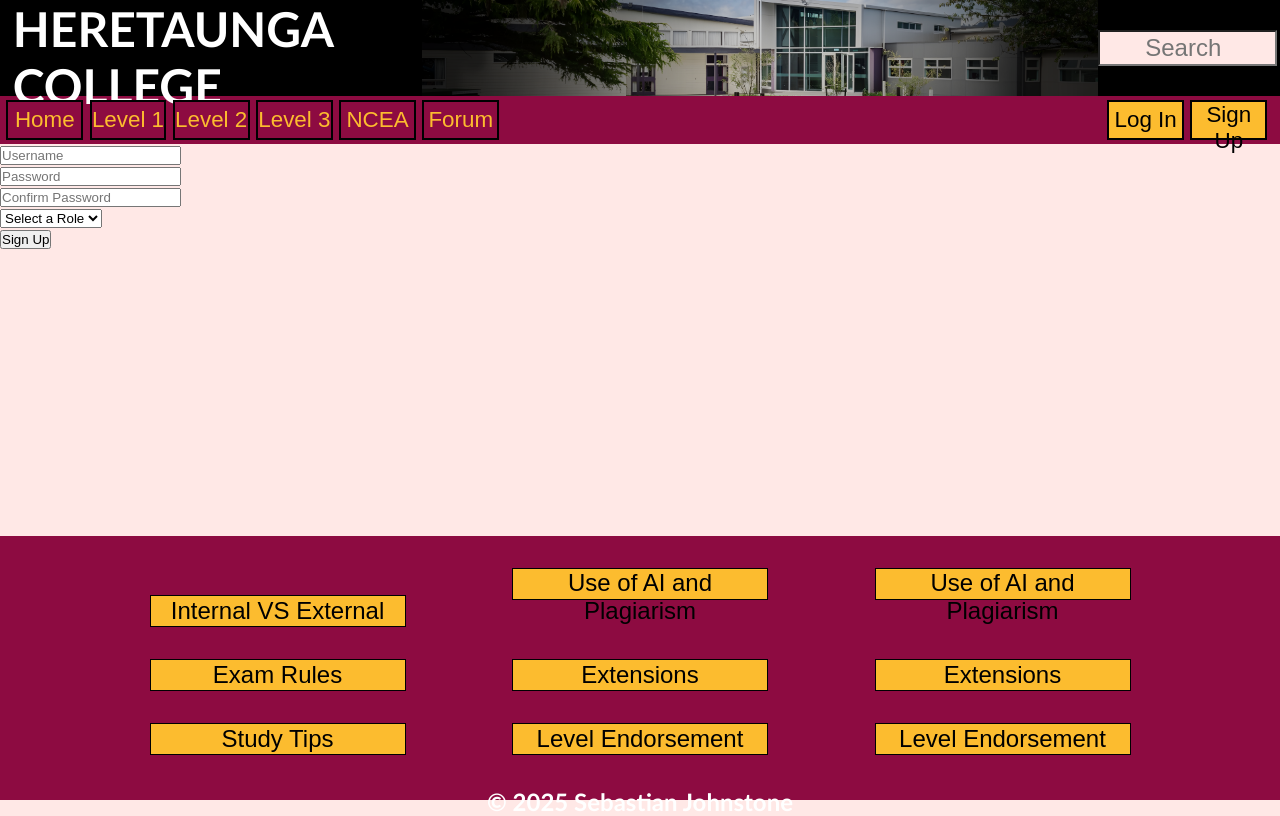
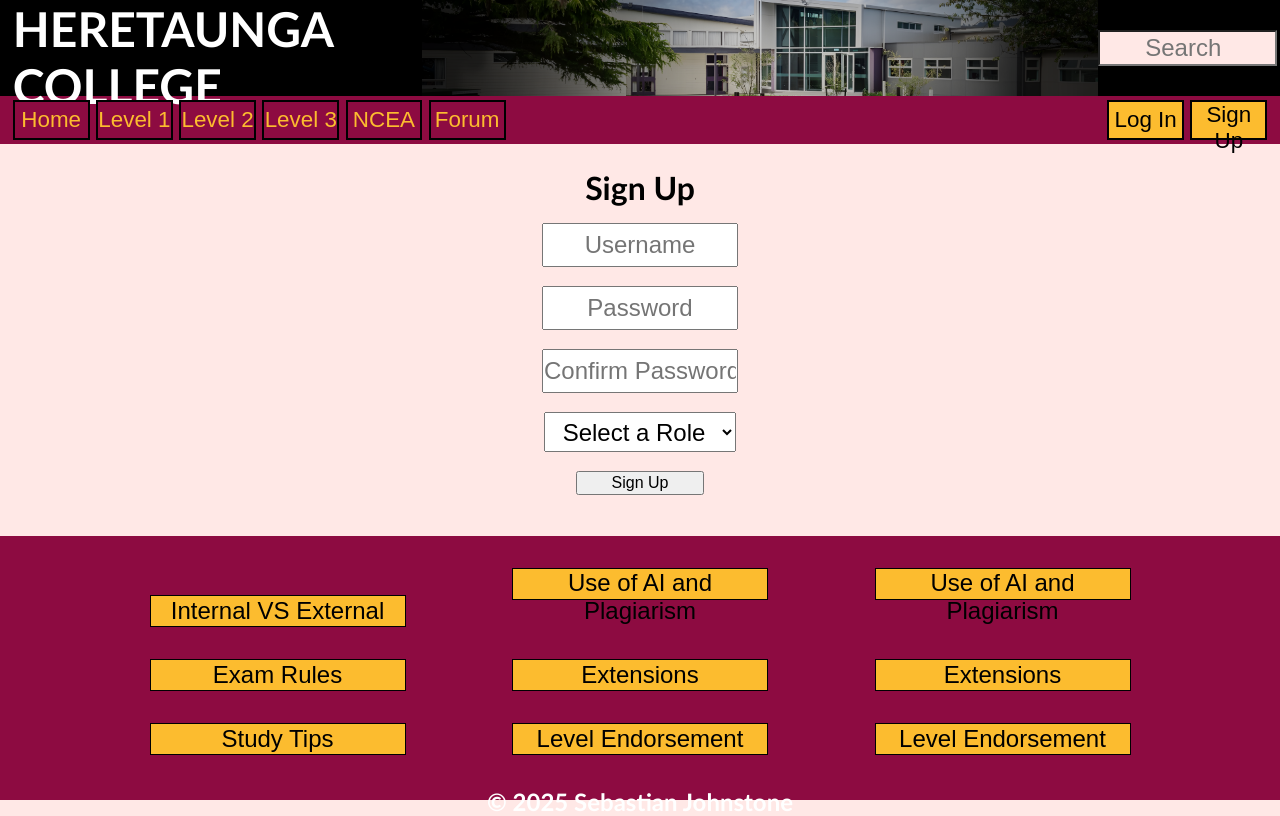
Before and after one commit to OfficialJavaScript/NCEA-Forum, a Flask app: page /signup in a window 1280 px wide. Run offline with Flask 3, Linux system fonts and the light colour scheme.

Commit message:
Add files via upload

```diff
--- a/main.py
+++ b/main.py
@@ -1,5 +1,5 @@
 # Developed by Seb
-from flask import Flask, render_template, request, redirect
+from flask import Flask, render_template, request, redirect, session
 import flask_login, argon2, usermanagement
 from flask_login import current_user
 from post_management import *
@@ -28,26 +28,43 @@ def load_user(user_id):
 
 @app.route('/')
 def index():
+    session['password_error'] = False
+    session['already_exists'] = False
     return render_template("index.html")
 
 @app.route("/login", methods=['GET', 'POST'])
 def login():
     if request.method == "POST":
         username = request.form.get("username")
+        print("username: ", username)
         uid = usermanagement.exists(username)
+        print("uid function: ", uid)
         if uid == None:
+            session['password_error'] = True
             return redirect('/login')
         try:
             authentication = password_hasher.verify(usermanagement.hash(uid), request.form.get("password"))
+            print('authentication', authentication)
         except argon2.exceptions.VerifyMismatchError:
+            session['password_error'] = True
             return redirect('/login')
+        print("passed authentication, disabling password error")
+        session['password_error'] = False
+        print("passed, loading user")
         user = load_user(uid)
+        print("try to print user below:")
+        print(user)
         flask_login.login_user(user)
+        print("allegedly logged in, about to return /")
         return redirect('/')
     else:
         if current_user.is_authenticated == True:
             return redirect('/')
-        return render_template("login.html")
+        if 'password_error' in session:
+            if session['password_error'] == True:
+                session['password_error'] = False
+                return render_template("login.html", password_error=True)
+        return render_template("login.html", password_error=False)
 
 @app.route("/signup", methods=['GET', 'POST'])
 def signup():
@@ -55,13 +72,16 @@ def signup():
         username = request.form.get("username")
         exists = usermanagement.exists(username)
         if exists:
+            session['already_exists'] = True
             return redirect("/signup")
-        authentication = password_hasher.verify(password_hasher.hash(request.form.get('confirm-password')), request.form.get('password'))
-        if not authentication:
+        try:
+            password_hasher.verify(password_hasher.hash(request.form.get('confirm-password')), request.form.get('password'))
+        except argon2.exceptions.VerifyMismatchError:
+            session['password_error'] = True
             return redirect("/signup")
         user = {
             "USERNAME": username,
-            "ID": usermanagement.create_user_id(),
+            "ID": str(usermanagement.create_user_id()),
             "PASSWORD": password_hasher.hash(request.form.get("password")),
             "ROLE": request.form.get("role"),
             "PROFILE": [False, ""]
@@ -69,7 +89,16 @@ def signup():
         usermanagement.add_to_database(user)
         return redirect('/')
     else:
-        return render_template("signup.html")
+        if 'already_exists' in session:
+            if session['already_exists'] == True:
+                session['already_exists'] = False
+                session['password_error'] = False
+                return render_template("signup.html", already_exists=True, password_error=True)
+        if 'password_error' in session:
+            if session['password_error'] == True:
+                session['password_error'] = False
+                return render_template("signup.html", already_exists=False, password_error=True)
+        return render_template("signup.html", already_exists=False, password_error=False)
 
 @app.route("/logout")
 def logout():
--- /dev/null
+++ b/static/scripts/main.js
@@ -0,0 +1,35 @@
+function home() {
+    location.href = "/";
+}
+
+function lone() {
+    location.href = "/levelone"
+}
+
+function ltwo() {
+    location.href = "/leveltwo"
+}
+
+function lthree() {
+    location.href  = "/levelthree"
+}
+
+function forum() {
+    location.href = "/forum"
+}
+
+function login() {
+    location.href = "/login"
+}
+
+function signup() {
+    location.href = "/signup"
+}
+
+function logout() {
+    location.href = "/logout"
+}
+
+function search() {
+    location.href = "/search"
+}
--- a/static/style/accounts.css
+++ b/static/style/accounts.css
@@ -7,7 +7,7 @@
 }
 
 .account_input {
-    width: 12vw;
+    width: 15vw;
     height: 5vh;
     margin-left: auto;
     margin-right: auto;
@@ -16,7 +16,7 @@
 }
 
 .account_submit {
-    width: 7vw;
+    width: 10vw;
     height: 3vh;
     margin-left: auto;
     margin-right: auto;
@@ -28,3 +28,7 @@
     text-align: center;
     font-size: 2em;
 }
+
+.container_mod {
+    margin-bottom: 1%;
+}
--- a/static/style/main.css
+++ b/static/style/main.css
@@ -85,11 +85,20 @@ body {
     color: #FCBC2F;
 }
 
+.nav_home {
+    margin-left: 1vw;
+}
+
 .nav_login {
     margin-left: auto;
 }
 
 .nav_signup {
+    margin-right: 1vw;
+}
+
+.nav_logout {
+    margin-left: auto;
     margin-right: 1vw;
 }
 
@@ -230,3 +239,9 @@ footer {
     margin-right: auto;
     margin-top: 4vh;
 }
+
+.error {
+    margin-top: 2vh;
+    color: red;
+    text-align: center;
+}
--- a/templates/forum_example.html
+++ b/templates/forum_example.html
@@ -3,6 +3,7 @@
     <head>
         <title>NCEA Blog</title>
         <link rel="stylesheet" href="{{ url_for('static', filename='style/main.css') }}">
+        <script src="{{ url_for('static', filename='scripts/main.js') }}"></script>
     </head>
     <body>
         {% include 'includes/header.html' %}
--- a/templates/includes/header.html
+++ b/templates/includes/header.html
@@ -8,14 +8,18 @@
             </form>
         </div>
         <div class="nav_bar">
-            <button class="nav_buttons">Home</button>
-            <button class="nav_buttons">Level 1</button>
-            <button class="nav_buttons">Level 2</button>
-            <button class="nav_buttons">Level 3</button>
-            <button class="nav_buttons">NCEA</button>
-            <button class="nav_buttons">Forum</button>
-            <button class="nav_buttons nav_account nav_login">Log In</button>
-            <button class="nav_buttons nav_account nav_signup">Sign Up</button>
+            <button class="nav_buttons nav_home" onclick="home()">Home</button>
+            <button class="nav_buttons" onclick="lone()">Level 1</button>
+            <button class="nav_buttons" onclick="ltwo()">Level 2</button>
+            <button class="nav_buttons" onclick="lthree()">Level 3</button>
+            <button class="nav_buttons" onclick="ncea()">NCEA</button>
+            <button class="nav_buttons" onclick="forum()">Forum</button>
+            {% if current_user.is_authenticated %}
+                <button class="nav_buttons nav_account nav_logout" onclick="logout()">Log Out</button>
+            {% else %}
+                <button class="nav_buttons nav_account nav_login" onclick="login()">Log In</button>
+                <button class="nav_buttons nav_account nav_signup" onclick="signup()">Sign Up</button>
+            {% endif %}
         </div>
     </div>
 </header>
--- a/templates/login.html
+++ b/templates/login.html
@@ -2,8 +2,9 @@
 <html>
     <head>
         <title>NCEA Forum | Log In</title>
+        <link rel="stylesheet" href="{{ url_for('static', filename='style/accounts.css') }}">
         <link rel="stylesheet" href="{{ url_for('static', filename='style/main.css') }}">
-        <link rel="stylesheet" href="{{ url_for('static', filename='style/accounts.css') }}">
+        <script src="{{ url_for('static', filename='scripts/main.js') }}"></script>
     </head>
     <body>
         {% include 'includes/header.html' %}
@@ -16,6 +17,9 @@
                 <br>
                 <input class="account_submit" type="submit" value="Log In">
             </form>
+            {% if password_error %}
+                <h3 class="error">Username or Password was incorrect.</h3>
+            {% endif %}
         </div>
         {% include 'includes/footer.html' %}
     </body>
--- a/templates/signup.html
+++ b/templates/signup.html
@@ -4,17 +4,20 @@
         <title>NCEA Forum | Sign Up</title>
         <link rel="stylesheet" href="{{ url_for('static', filename='style/main.css') }}">
         <link rel="stylesheet" href="{{ url_for('static', filename='style/accounts.css') }}">
+        <script src="{{ url_for('static', filename='scripts/main.js') }}"></script>
     </head>
     <body>
         {% include 'includes/header.html' %}
-        <form method="post" action="/signup">
-            <input type="text" name="username" placeholder="Username" required>
+        <div class="container {% if already_exists or password_error %} container_mod {% endif %}">
+            <h2 class="account_header">Sign Up</h2>
+            <form method="post" action="/signup" class="account_form">
+                <input type="text" name="username" placeholder="Username" class="account_input" required>
                 <br>
-            <input type="password" name="password" placeholder="Password" required>
+                <input type="password" name="password" placeholder="Password" class="account_input" required>
                 <br>
-            <input type="password" name="confirm-password" placeholder="Confirm Password" required>
+                <input type="password" name="confirm-password" placeholder="Confirm Password" class="account_input" required>
                 <br>
-            <select required>
+                <select class="account_input" required>
                     <option disabled selected>Select a Role</option>
                     <option>Level 1</option>
                     <option>Level 2</option>
@@ -23,8 +26,14 @@
                     <option>Educator</option>
                 </select>
                 <br>
-            <input type="submit" value="Sign Up">
+                <input class="account_submit" type="submit" value="Sign Up">
+                {% if already_exists %}
+                    <h3 class="error">The Email and/or Username already exists.</h3>
+                {% elif password_error %}
+                    <h3 class="error">Passwords do not match.</h3>
+                {% endif %}
             </form>
+        </div>
         {% include 'includes/footer.html' %}
     </body>
 </html>
--- a/usermanagement.py
+++ b/usermanagement.py
@@ -28,6 +28,7 @@ def hash(uid):
         data = json.load(database)
         for account in data["USERS"]:
             print(account)
+            print('yes')
             if account["ID"] == uid:
                 return account["PASSWORD"]
         else:
```
Also changed, not shown: database.json (+7 -7 lines), templates/index.html (+4 -3 lines). Lines whose indentation alone changed are shown as unchanged.
